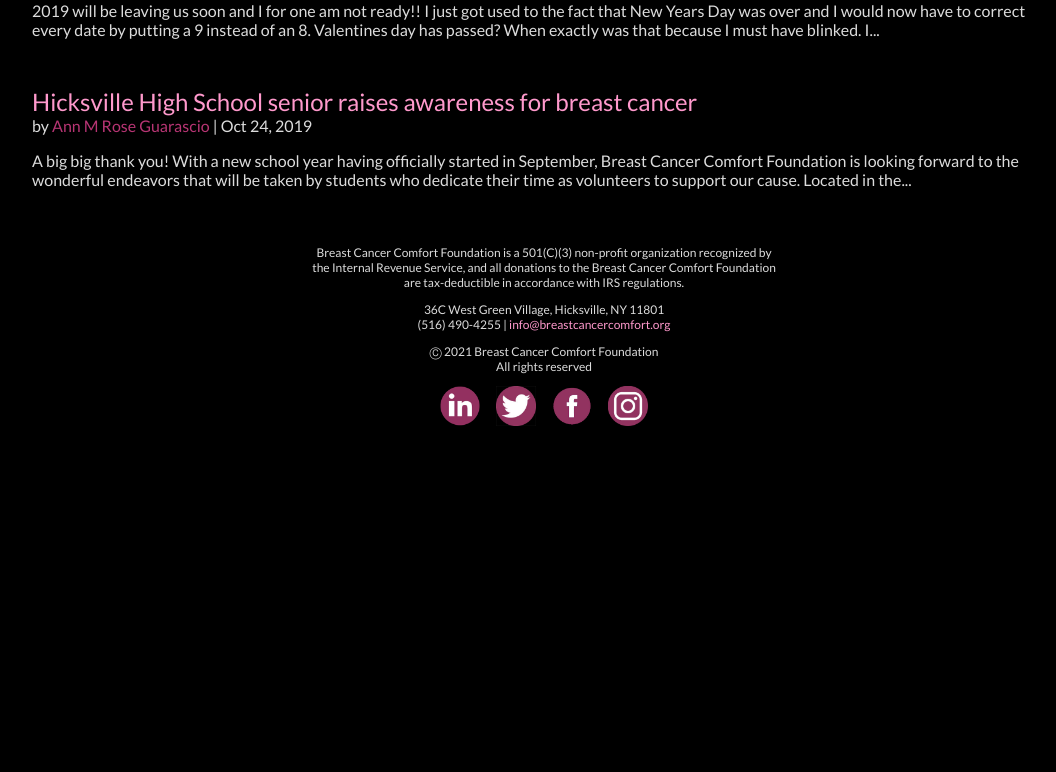
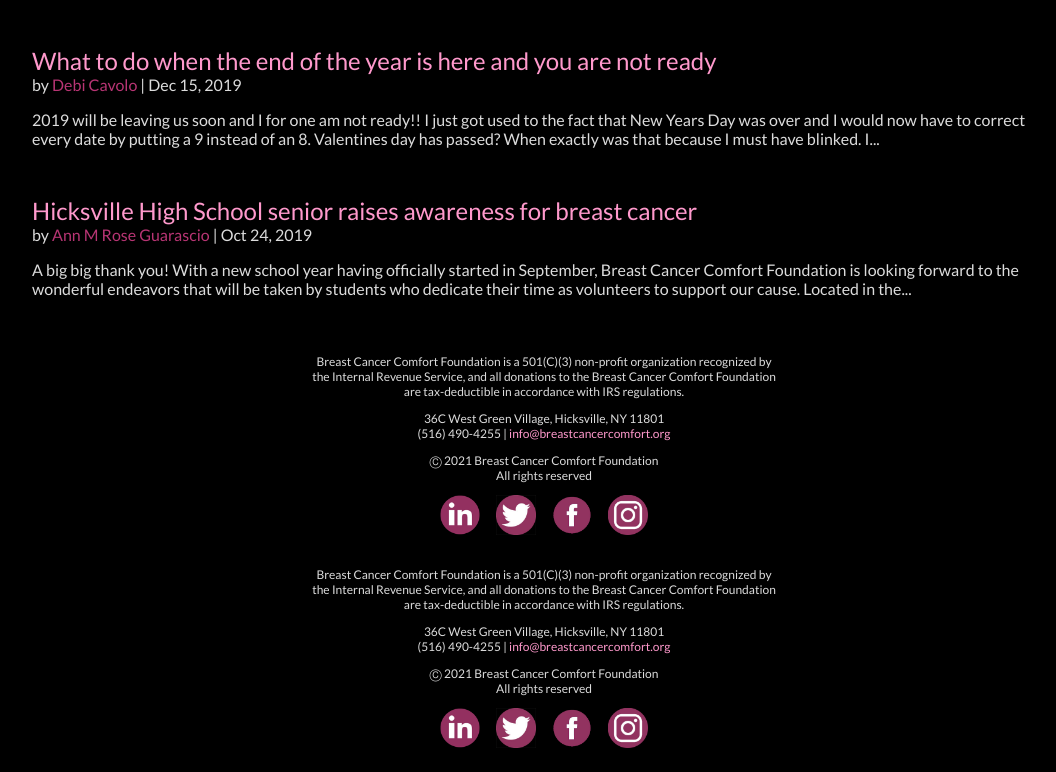
Before and after one commit to vishalicious213/bcc-v2, a Next.js app: page /news in a window 1280 px wide. Shown: the part 883-1655 px from the top of the page, without its empty margins (96-1152 px from the left). Before the commit the page ends 1333 px from the top, so only its background shows below. Built offline with nearby package versions, Linux system fonts and the light colour scheme.

Commit message:
updated _app with nav & footer

```diff
--- a/pages/_app.js
+++ b/pages/_app.js
@@ -1,7 +1,15 @@
+import Nav from '../components/nav'
+import Footer from '../components/footer'
 import '../styles/globals.css'
 
 function MyApp({ Component, pageProps }) {
-  return <Component {...pageProps} />
+  return (
+    <>
+      <Nav />
+      <Component {...pageProps} />
+      <Footer />
+    </>
+  )
 }
 
 export default MyApp
--- a/pages/about.js
+++ b/pages/about.js
@@ -1,6 +1,4 @@
 import Head from 'next/head'
-import Nav from '../components/nav'
-import Footer from '../components/footer'
 import styles from '../styles/Home.module.css'
 
 export default function About() {
@@ -12,8 +10,6 @@ export default function About() {
         <link rel="icon" href="/cropped-BCCF-basket-logo-white-5001-192x192.png" sizes="192x192" />
         <link rel="apple-touch-icon-precomposed" href="/cropped-BCCF-basket-logo-white-5001-180x180.png" />
       </Head>
-
-      <Nav />
 
       <main className={styles.main}>
           <div className='img-container'>
@@ -32,8 +28,6 @@ export default function About() {
             </div>
           </section>
       </main>
-
-      <Footer />
     </div>
   )
 }
```
